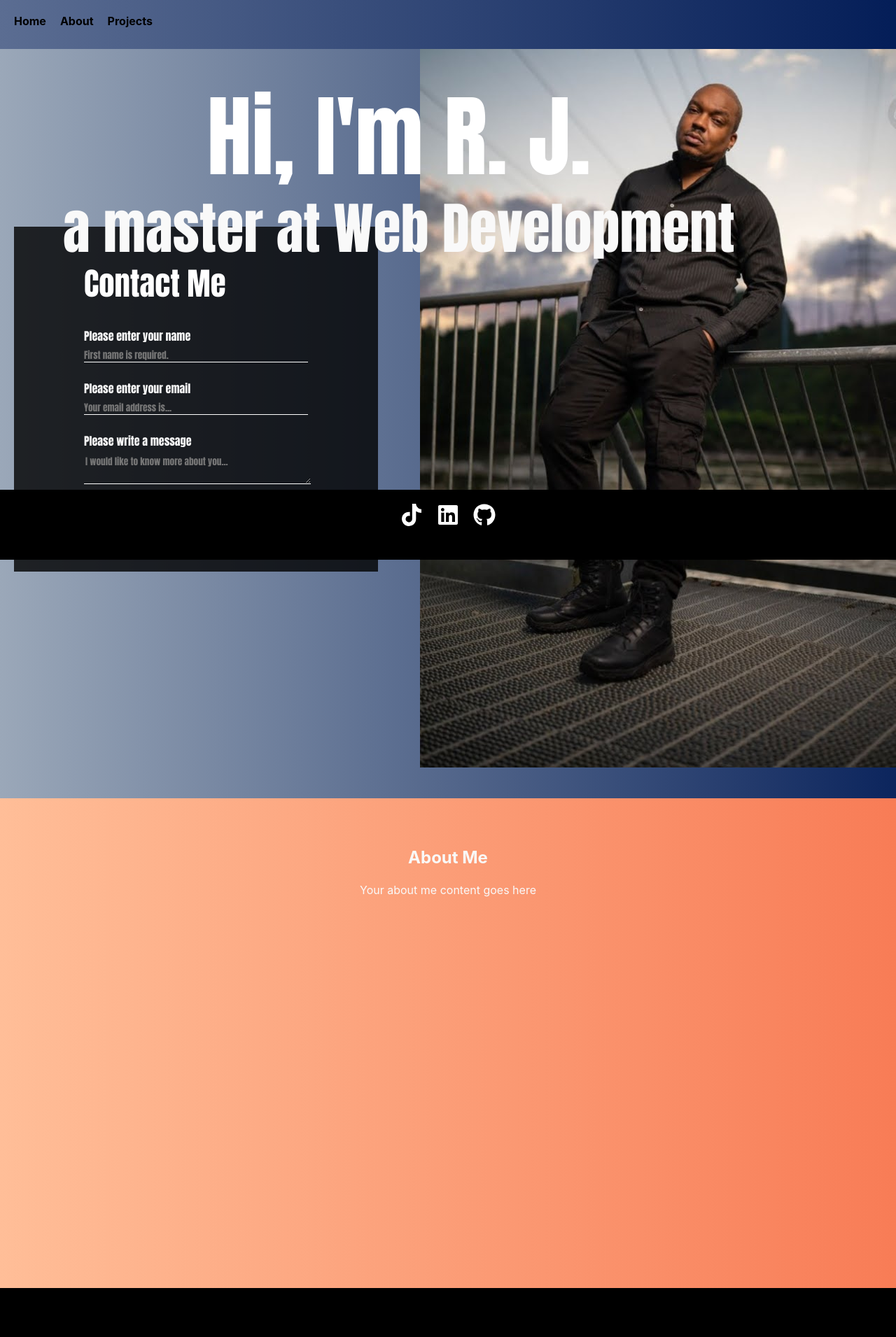
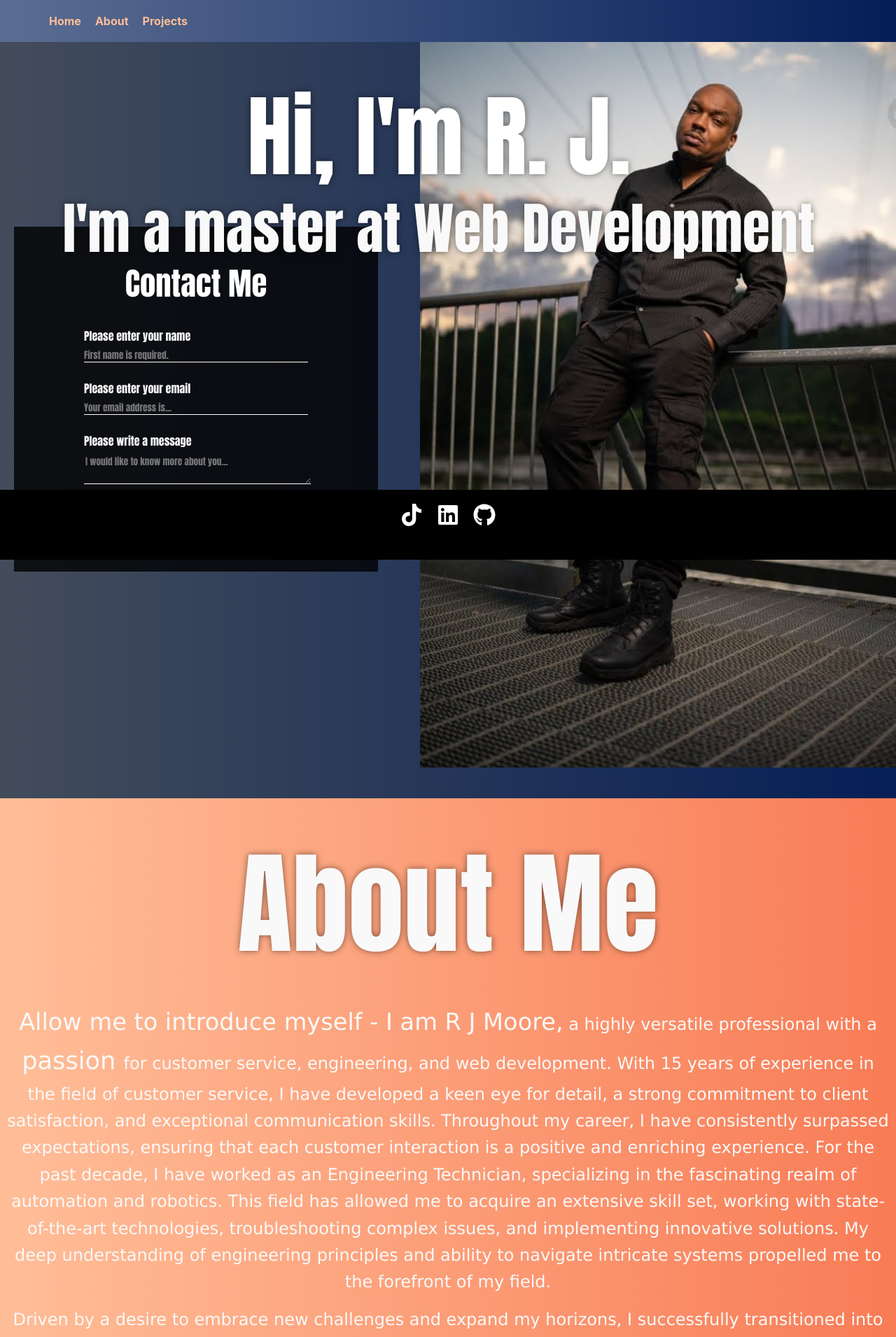
Before and after one commit to rjmoor/gnu.rj.portfolio, a React (Vite) app: page / in a window 1280 px wide. Shown: the top 1911 px of the page at 70% size. Built offline with nearby package versions, Linux system fonts and the light colour scheme.

Commit message:
Template for the About section

```diff
--- a/src/components/pages/welcomeMaster.jsx
+++ b/src/components/pages/welcomeMaster.jsx
@@ -20,6 +20,10 @@ function WelcomeMaster() {
     return (
         <div className="App">
             <section id="hero" className="hero">
+            {/* <div className="tooltip-container">
+                    Hover over me!
+                <span className="tooltip-text">Tooltip text goes here</span>
+            </div> */}
                 <div className="navbar">
                     <nav className="main-nav">
                         <ul>
@@ -33,10 +37,14 @@ function WelcomeMaster() {
                 <div className="hero-content">
                     <div className='top-web-heading'>
                         <h1>Hi, I&apos;m R. J.</h1>
-                        <h2>a master at Web Development</h2>
+                        <h2>I&apos;m a master at Web Development</h2>
                     </div>
                     <form onSubmit={handleSubmit} className="contact-form">
-                        <h1>Contact Me</h1>
+                        <div className="tooltip-container">
+                            <h1>Contact Me</h1>
+                            <span className="tooltip-text">This form will send an email to me.</span>
+                        </div>
+
                         <div className="form-field">
                             <label htmlFor="name">Please enter your name</label>
                             <input type="text" id="name" name="name" value={contact.name} onChange={handleInputChange} placeholder='First name is required.'/>
@@ -58,9 +66,27 @@ function WelcomeMaster() {
             </section>
 
             <section className="about-me">
-                <h2>About Me</h2>
-                <p>Your about me content goes here</p>
+                <div className="about-content">
+                    <h2>About Me</h2>
+                    <p className="about-text-1">
+                        <span className='text-xl'>Allow me to introduce myself - I am R J Moore,</span> a highly versatile professional with a
+                        <span className='text-l'> passion </span>for customer service, engineering, and web development. With 15 years of experience in the field of customer service, I have developed a keen eye for detail, a strong commitment to client satisfaction, and exceptional communication skills. Throughout my career, I have consistently surpassed expectations, ensuring that each customer interaction is a positive and enriching experience.
+
+                        For the past decade, I have worked as an Engineering Technician, specializing in the fascinating realm of automation and robotics. This field has allowed me to acquire an extensive skill set, working with state-of-the-art technologies, troubleshooting complex issues, and implementing innovative solutions. My deep understanding of engineering principles and ability to navigate intricate systems propelled me to the forefront of my field.
+                    </p>
+                    <p className="about-text-2">
+                        Driven by a desire to embrace new challenges and expand my horizons, I successfully transitioned into my current role as a Front End Web Author. Drawing on my technical acumen and creative flair, I now have the privilege of crafting captivating and user-friendly web experiences. By seamlessly blending aesthetics and functionality, I create web solutions that engage users on multiple platforms. My proficiency in HTML, CSS, and JavaScript enables me to bring ideas to life and deliver exceptional results.
+
+                        Furthermore, I am formally trained as a Python Technical Consultant, augmenting my skill set and providing me with a comprehensive understanding of back-end web development. This expertise allows me to bridge the gap between front-end design and back-end functionality, ensuring cohesive and robust web solutions that meet and exceed expectations.
+                    </p>
+                    <p className="about-text-3">
+                        With my diverse background in customer service, engineering, and web development, I bring a unique perspective and a multifaceted skill set to any project. I thrive in collaborative environments and am committed to delivering excellence in every endeavor. My passion for continuous improvement, combined with my adaptability to diverse roles, makes me an invaluable asset to any team.
+
+                        In summary, I am R J Moore - a consummate professional with 15 years of experience in customer service, a decade of expertise as an Engineering Technician in automation and robotics, and a current focus on front-end web development as a Web Author. With a proven track record of success across multiple industries, I am poised to make a significant impact and thrive in any professional endeavor.
+                    </p>
+                </div>
             </section>
+
 
             <section className="projects">
             {/* Repeat this block for each project */}
--- a/src/components/styles/sample.css
+++ b/src/components/styles/sample.css
@@ -1,30 +1,111 @@
-.contact-form {
-    background-color: rgba(0, 0, 0, 0.8); /* 80% transparent black */
+/* General Styles */
+.App {
+    text-align: center;
+}
+
+/* Navigation Bar Styles */
+.navbar, .main-nav {
+    position: fixed;
+    top: 0;
+    left: 0;
+    width: 100%;
     padding: 20px;
-    border-radius: 5px;
-    color: white; /* or any color you prefer for the text */
-  }
+    z-index: 1000;
+    background: linear-gradient(270deg, #011B56 ,#5b6d92);
+}
 
-  .form-field {
-    margin-bottom: 15px;
-    text-align: right;
-  }
+.main-nav ul {
+    list-style: none;
+    margin: 0 0 0 50px;
+    padding: 0;
+    display: flex;
+    justify-content: flex-start;
+}
 
-  .form-field label {
-    margin-right: 10px;
-  }
+.main-nav ul li {
+    margin-right: 20px;
+}
 
-  .form-field input, .form-field textarea {
-    background-color: transparent;
-    border: none;
-    border-bottom: 1px solid white; /* Underline for input fields */
-    color: white; /* Input text color */
-  }
+.main-nav ul li a {
+    text-decoration: none;
+    color: #ffbe98;
+    font-weight: bold;
+}
 
-  .form-field input:focus, .form-field textarea:focus {
-    outline: none;
-  }
+/* Hero Section Styles */
+.top-web-heading {
+    position: absolute;
+    top: 75px;
+    left: 40px;
+    font-size: 300rem;
+    margin: 50px;
+}
 
-  button {
-    /* Style for the submit button */
-  }
+.top-web-heading h1, .top-web-heading h2 {
+    font-family: Impact, Haettenschweiler, 'Arial Narrow Bold', sans-serif;
+    text-shadow: 0px 0px 10px rgba(0,0,0,0.5);
+    margin: 0;
+    padding: 0;
+}
+
+.top-web-heading h1 {
+    font-size: 8rem;
+    font-weight: 300;
+}
+
+.top-web-heading h2 {
+    font-size: 5rem;
+    font-weight: 100;
+}
+
+.hero {
+    display: flex;
+    justify-content: center;
+    align-items: center;
+    background: linear-gradient(270deg, #011B56, #53585c, #83a1b7, #5b6d92);
+    background-size: 400% 400%;
+    animation: gradientAnimation 15s ease infinite;
+    position: relative;
+    overflow: hidden;
+}
+
+/* ... (Other styles) ... */
+
+/* Tooltip Styles */
+.tooltip-container {
+    position: relative;
+    display: inline-block;
+    cursor: pointer;
+}
+
+.tooltip-text {
+    visibility: hidden;
+    width: 120px;
+    background-color: black;
+    color: white;
+    text-align: center;
+    border-radius: 6px;
+    padding: 5px 0;
+    position: absolute;
+    z-index: 1;
+    bottom: 100%;
+    left: 50%;
+    margin-left: -60px;
+    opacity: 0;
+    transition: opacity 0.3s;
+}
+
+.tooltip-container:hover .tooltip-text {
+    visibility: visible;
+    opacity: 1;
+}
+
+/* Keyframes for Animations */
+@keyframes gradientAnimation {
+    0% { background-position: 0% 50%; }
+    50% { background-position: 100% 50%; }
+    100% { background-position: 0% 50%; }
+}
+
+/* Media Queries */
+/* ... (Existing media queries) ... */
--- a/src/components/styles/welcomeMaster.css
+++ b/src/components/styles/welcomeMaster.css
@@ -1,35 +1,67 @@
+/* General Styles */
 .App {
     text-align: center;
 }
+
+/* Navigation Bar Styles */
+.navbar, .main-nav {
+    position: fixed;
+    top: 0;
+    left: 0;
+    width: 100%;
+    padding: 20px;
+    z-index: 1000;
+    background: linear-gradient(270deg, #011B56 ,#5b6d92);
+}
+.main-nav ul {
+    list-style: none;
+    margin: 0 0 0 50px;
+    padding: 0;
+    display: flex;
+    justify-content: flex-start;
+}
+.main-nav ul li {
+    margin-right: 20px;
+}
+.main-nav ul li a {
+    text-decoration: none;
+    color: #ffbe98;
+    font-weight: bold;
+}
+
 .grid-hero-container {
     display: grid;
 }
+
+
+/* Hero Section Styles */
 .top-web-heading {
     position: absolute;
     top: 75px;
     left: 40px;
+    font-size: 300rem;
     margin: 50px;
-    font-size: 300rem;
 }
-.top-web-heading h1 {
+.top-web-heading h1, .top-web-heading h2 {
     font-family: Impact, Haettenschweiler, 'Arial Narrow Bold', sans-serif;
-    font-size: 8rem;
-    font-weight: 300;
-    margin: 0;
-    padding: 0 35px;
-}
-.top-web-heading h2 {
-    font-family: Impact, Haettenschweiler, 'Arial Narrow Bold', sans-serif;
-    font-size: 5rem;
-    font-weight: 100;
+    text-shadow: 0px 0px 10px rgba(0,0,0,0.5);
     margin: 0;
     padding: 0;
 }
+.top-web-heading h1 {
+    font-size: 8rem;
+    font-weight: 300;
+}
+.top-web-heading h2 {
+    font-size: 5rem;
+    font-weight: 100;
+}
+
 .hero {
     display: flex;
     justify-content: center;
     align-items: center;
-    background: linear-gradient(270deg, #011B56, #bfc9d0, #83a1b7, #5b6d92);
+    background: linear-gradient(270deg, #011B56, #53585c, #83a1b7, #5b6d92);
     background-size: 400% 400%;
     animation: gradientAnimation 15s ease infinite;
     position: relative;
@@ -101,20 +133,12 @@ button {
     background-color: #000000; /* Button background color */
     color: #ffffff; /* Button text color */
     border: none; /* Removing the default border */
-    outline: 2px solid #ffffff; /* Adding an outline */
     padding: 0 20px; /* Padding inside the button */
     border-radius: 5px; /* Rounded corners for the button */
     cursor: pointer; /* Cursor changes to pointer when hovering over the button */
     font-size: 1em; /* Font size for the text inside the button */
     font-family: Impact, Haettenschweiler, 'Arial Narrow Bold', sans-serif;
     transition: background-color 0.3s, color 0.3s; /* Transition effect for hover state */
-}
-button:hover {
-    background-color: #000000; /* Background color on hover */
-    color: #ffffff; /* Text color on hover */
-}
-
-button {
     border-radius: 8px;
     border: 1px solid transparent;
     padding: 0.6em 1.2em;
@@ -126,17 +150,58 @@ button {
     transition: border-color 0.25s;
 }
 button:hover {
-    border-color: #646cff;
+    background-color: #000000; /* Background color on hover */
+    border-color: #ffffff;
+    color: #83a1b7; /* Text color on hover */
+    outline: 4px solid #F87C56; /* Adding an outline */
 }
 button:focus,
 button:focus-visible {
     outline: 4px auto -webkit-focus-ring-color;
 }
 
+
+/* About Me Section Styles */
 .about-me {
-    height: 75vh;
-    padding: 50px;
-    background: linear-gradient(270deg, #F87C56,  #ffbe98 );
+    position: relative;
+    height: 100vh;
+    overflow: hidden;
+    background: linear-gradient(270deg, #F87C56, #ffbe98);
+}
+.about-content {
+    position: absolute;
+    top: 0;
+    left: 0;
+    right: 0;
+    bottom: 0;
+    overflow-y: auto;
+    padding: 10px;
+}
+.about-text {
+    transform: translateX(2);
+    will-change: transform;
+}
+.about-content > p {
+    font-family: Verdana, Geneva, Tahoma, sans-serif;
+    font-size: 1.5rem;
+    line-height: 1.6;
+    /* margin-bottom: 15px; */
+    margin: 15px 0;
+}
+.about-content h2 {
+    font-family: Impact, Haettenschweiler, 'Arial Narrow Bold', sans-serif;
+    text-shadow: 0px 0px 10px rgba(0,0,0,0.5);
+    margin: 20px 0;
+    padding: 0;
+    font-size: 10em;
+}
+.text-xl {
+    font-family:'Lucida Sans', 'Lucida Sans Regular', 'Lucida Grande', 'Lucida Sans Unicode', Geneva, Verdana, sans-serif;
+    font-size: 2.1rem;
+}
+.text-l {
+    font-family:'Lucida Sans', 'Lucida Sans Regular', 'Lucida Grande', 'Lucida Sans Unicode', Geneva, Verdana, sans-serif;
+    font-size: 2.2rem;
 }
 
 .projects {
@@ -172,64 +237,34 @@ button:focus-visible {
     font-size: 2rem;
 }
 
-/*  */
-.navbar {
+/* Tooltip Styles */
+.tooltip-container {
+    position: relative;
+    display: inline-block;
+    cursor: pointer;
+}
+.tooltip-text {
+    visibility: hidden;
+    text-align: center;
+    width: 100%;
+    height: 30px;
+    background-color: #F87C56;
+    color: #000000;
+    text-align: center;
+    border-radius: 2px;
+    padding: 5px 0;
     position: absolute;
-    top: 0;
-    left: 0;
-    width: 100%;
-    display:inline-flex;
-    justify-content: space-between;
-    align-items: center;
-    padding: 0 20px;
-    z-index: 1000;;
+    z-index: 1;
+    top: 50px;
+    bottom: 100%;
+    left: 250px;
+    opacity: 0;
+    transition: opacity 0.5s;
 }
-
-.main-nav {
-    position: fixed;
-    top: 0;
-    left: 0;
-    padding: 20px;
-    z-index: 1000;
+.tooltip-container:hover .tooltip-text {
+    visibility: visible;
+    opacity: 1;
 }
-.main-nav ul {
-    list-style: none;
-    padding: 0;
-    margin: 0;
-}
-.main-nav ul li {
-    margin-bottom: 10px; /* Spacing between menu items */
-}
-.main-nav ul li a {
-    text-decoration: none;
-    color: black; /* Change as needed */
-    font-weight: bold;
-}
-.main-nav {
-    position: fixed;
-    top: 0;
-    left: 0;
-    padding: 20px;
-    z-index: 1000;
-    width: 100%; /* Stretch the navbar across the full width */
-    background: linear-gradient(270deg, #011B56 ,#5b6d92);
-}
-.main-nav ul {
-    list-style: none;
-    padding: 0;
-    margin: 0;
-    display: flex; /* Aligns children (li) in a row */
-    justify-content: flex-start; /* Aligns items to the start of the container */
-}
-.main-nav ul li {
-    margin-right: 20px; /* Spacing between menu items */
-}
-.main-nav ul li a {
-    text-decoration: none;
-    color: black; /* Change as needed */
-    font-weight: bold;
-}
-
 
 /*  */
 @keyframes gradientAnimation {
@@ -251,6 +286,11 @@ button:focus-visible {
         /* left: 30px; */
         margin:50px;
         /* text-align: left; */
+    }
+    .tooltip-text {
+        height: 40px;
+        left: 190px;
+        top: 30px;
     }
 }
 
@@ -300,6 +340,12 @@ button:focus-visible {
     .contact-form h1 {
         font-size: 5vw; /* Adjust the heading size */
     }
+
+    .tooltip-text {
+        height: 40px;
+        left: 190px;
+        top: 30px;
+    }
 }
 
 /* Media Query for Small Screens (Mobile Devices) */
@@ -347,4 +393,9 @@ button:focus-visible {
     .form-field label, .form-field input, .form-field textarea {
         font-size: 0.8rem; /* Adjust font size of form fields */
     }
+    .tooltip-text {
+        height: 40px;
+        left: 140px;
+        top: 10px;
+    }
 }
```
